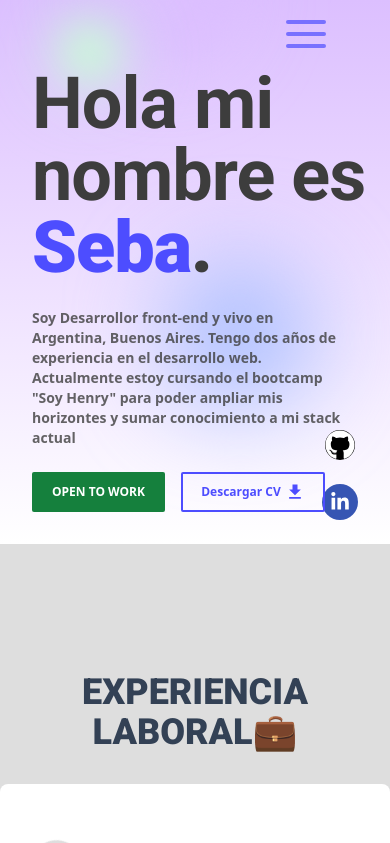
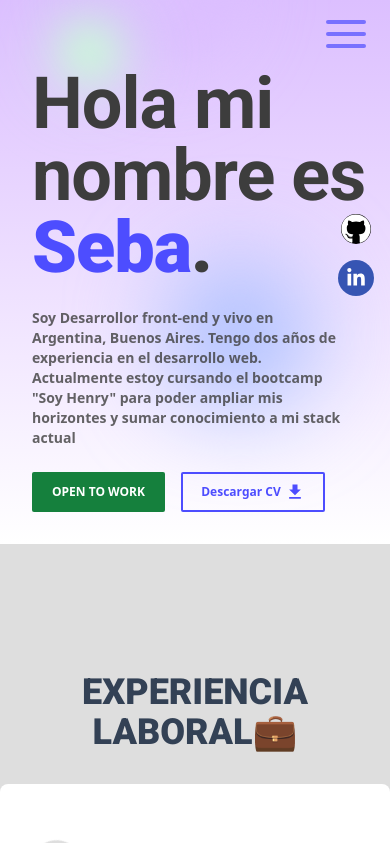
Before and after one commit to SebaPerez90/PORTFOLIO, a Next.js app: page / in a window 390 px wide. Shown: the top 843 px of the page. Built offline with nearby package versions, Linux system fonts and the light colour scheme; no server answers.

Commit message:
solving links issues

```diff
--- a/src/components/Hero/AvatarHero.tsx
+++ b/src/components/Hero/AvatarHero.tsx
@@ -22,12 +22,12 @@ const Avatar = () => {
           className='max-[700px]:translate-x-16 w-full h-full object-cover drop-shadow-[-10px_0px_20px_#000000b3]'
         />
       </div>
-      <div className='max-[700px]:justify-end z-10 gap-20 translate-x-4 flex flex-col items-center justify-center h-[20em]'>
+      <div className='max-[440px]:absolute max-[440px]:top-24 max-[440px]:right-[-1em] max-[700px]:justify-end z-30 gap-20 translate-x-4 flex flex-col items-center justify-center h-[20em]'>
         <span className='max-[700px]:[display:none] [rotate:90deg] w-max flex gap-2 items-center text-base font-extrabold text-[#3b3b3b] dark:text-white lg:text-white [#33333391]'>
           {engLanguageActive ? 'follow me' : 'seguime'}
           <HiOutlineArrowLongRight className='text-3xl' />
         </span>
-        <div className='max-[700px]:mb-6 max-[700px]:translate-x-24 flex flex-col items-center justify-center gap-2'>
+        <div className='max-[700px]:mb-6 max-[700px]:translate-x-24 flex flex-col items-center justify-center'>
           <Link
             target='_blank'
             href={'https://github.com/SebaPerez90'}
--- a/src/components/Navegation/MenuBtn.tsx
+++ b/src/components/Navegation/MenuBtn.tsx
@@ -8,7 +8,7 @@ const MenuBtn = () => {
 
   return (
     <header className='z-50 top-0 duration-300 w-full fixed sm:flex sm:justify-center max-[640px]:translate-x-[-3em]'>
-      <div className='justify-center items-center flex sm:hidden z-50 absolute right-12 top-8'>
+      <div className='justify-center items-center flex sm:hidden z-50 absolute right-2 top-8'>
         <span className='sr-only'>
           This button is rendered on screen widths less than 640px
         </span>
@@ -16,7 +16,7 @@ const MenuBtn = () => {
           id='hamburguer-menu'
           onClick={() => openMenu(active, setActive, visibility, setVisibility)}
           aria-label='expand-collapse-menu'
-          className='active:scale-90 hamb-menu flex flex-col relative before:absolute before:left-[-1.3em] before:top-[-1.9em] before:w-full before:h-full before:rounded-full hover:before:bg-slate-50/10 before:p-8 hover:before:duration-150'>
+          className='active:scale-90 hamb-menu flex flex-col relative'>
           <span
             id='bar_1'
             className='right-[-2em] absolute duration-100 top-3 h-1 w-10 rounded-md dark:bg-slate-50 bg-light-500/70'></span>
--- a/src/components/Navegation/NavBar.tsx
+++ b/src/components/Navegation/NavBar.tsx
@@ -54,7 +54,7 @@ const NavBar = ({ visibility }: any) => {
     <nav
       ref={scope}
       id='nav-bar'
-      style={visibility ? { right: '0em', opacity: '1' } : {}}
+      style={visibility ? { right: '-3em', opacity: '1' } : {}}
       className='dark:border sm:p-[0.7em_1.5em]  dark:border-slate-500/30 bg-[#eeeeeeaa] sm:bg-[#eeeeee81] dark:bg-[#0000008e] sm:dark:bg-[#0000004a] border border-slate-500/10 sm:rounded-full flex sm:right-0 sm:flex-row sm:items-center sm:lowercase sm:duration-300 sm:gap-6 sm:relative  sm:top-2 capitalize flex-col rounded-[0_0_0_0.4em] p-[2em_3em_1.5em_1.5em] top-0 items-start right-[-14em] max-[640px]:opacity-0 absolute gap-10 duration-500'>
       {navLinks.map((item, index) => (
         <Link
```
